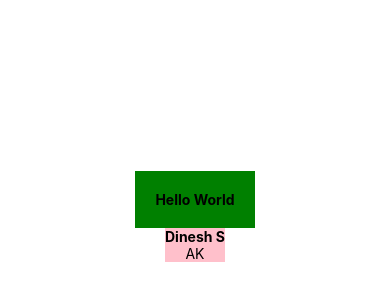
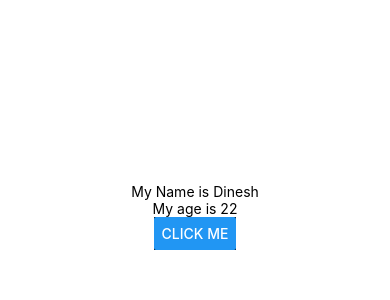
Before and after one commit to dinesh-develops/react-native-tutorial, a React Native app: screen / in a window 390 px wide. Shown: the part 206-506 px from the top of the page. Built offline with nearby package versions, Linux system fonts and the light colour scheme.

Commit message:
UseState is used in this project

```diff
--- a/App.js
+++ b/App.js
@@ -1,16 +1,22 @@
-import React from 'react';
-import { View, Text, StyleSheet } from 'react-native';
+import React,{useState} from 'react';
+import { View, Text, StyleSheet, Button } from 'react-native';
 import { backgroundColor } from 'react-native/Libraries/Components/View/ReactNativeStyleAttributes';
 
 const App = () => {
+  const[person,setPerson]=useState({name:"Dinesh",age:"22"})
+  const name=person.name
+  function setPersonData(){
+    setPerson((prevState) => ({
+      ...prevState,
+      name:"Dhanush"
+  }));
+  }
   return (
     <View style={styles.container}>
-      <View style={styles.header}>
-        <Text style={styles.boldText}>Hello World</Text>
-      </View>
-      <View style={styles.body}>
-        <Text style={styles.boldText}>Dinesh <Text>S</Text></Text>
-        <Text>AK</Text>
+      <Text>My Name is {person.name}</Text>
+      <Text>My age is {person.age}</Text>
+      <View style={styles.buttonContainer}>
+        <Button title='Click Me' onPress={setPersonData} />
       </View>
     </View>
   );
@@ -31,6 +37,9 @@ const styles = StyleSheet.create({
   body:{
     alignItems:'center',
     backgroundColor:'pink'
+  },
+  buttonContainer:{
+    backgroundColor:'black'
   }
 });
 export default App;
```
